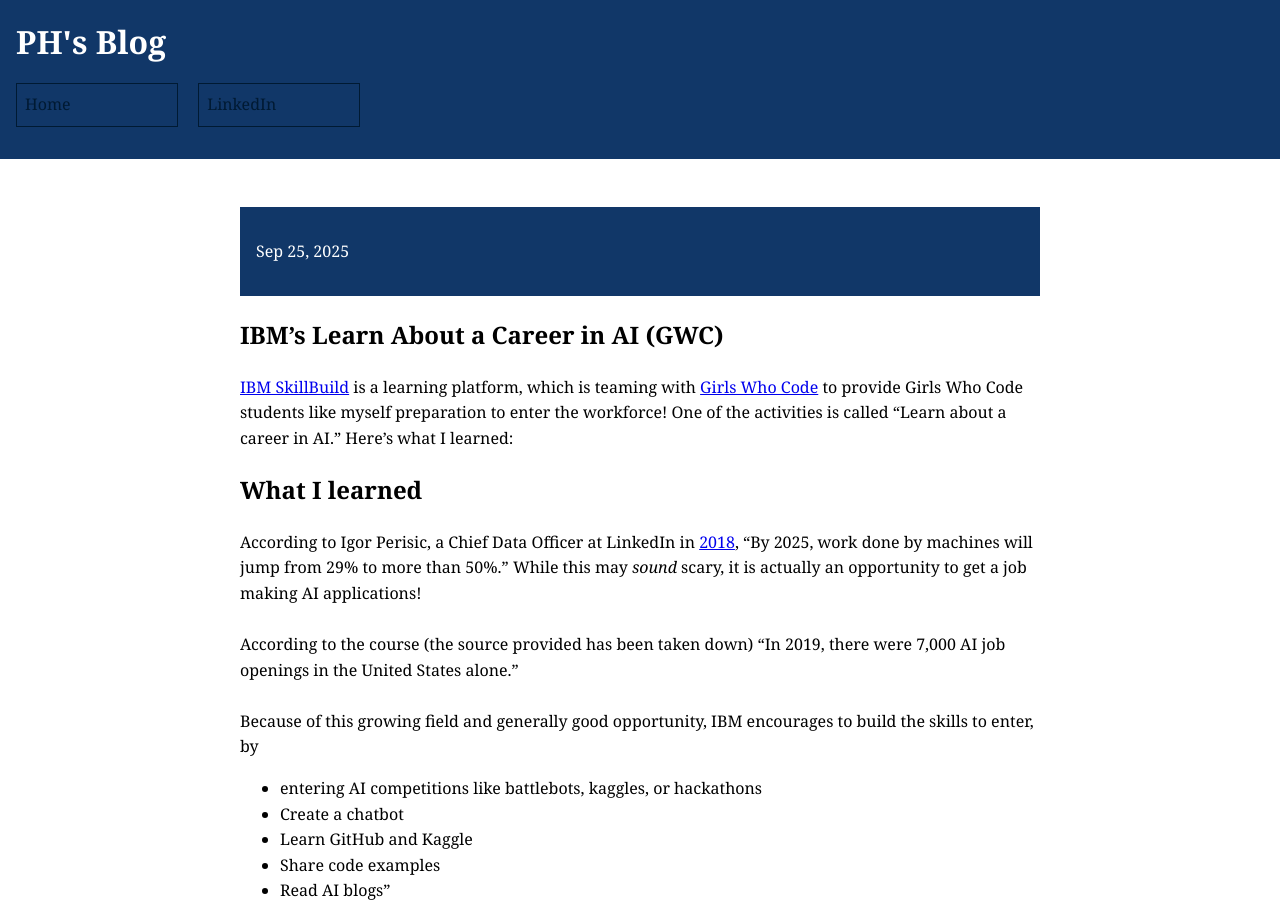
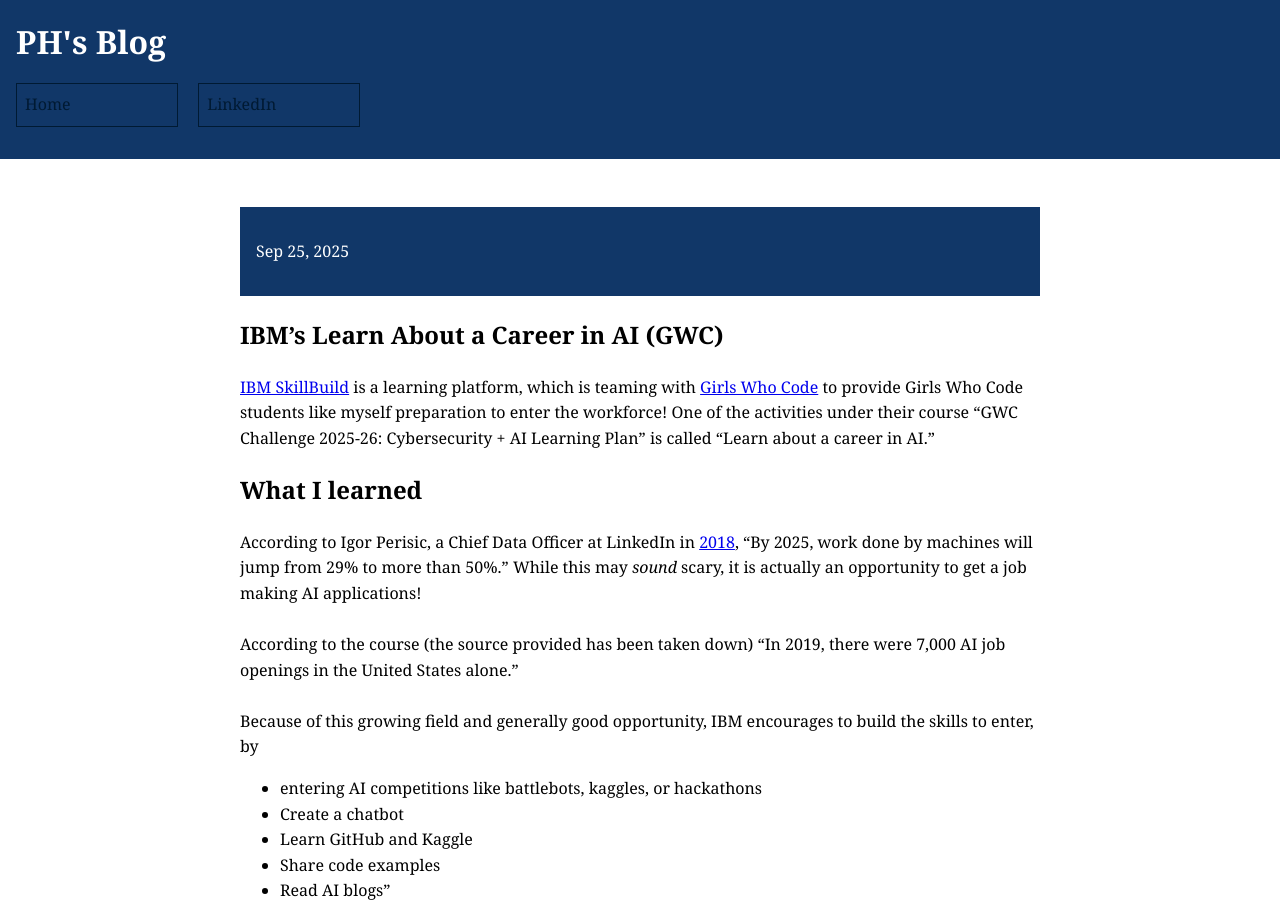
Before and after one commit to CaptainSapphire/PH-s-Blog, a Jekyll site: the page built from _posts/2025-09-25-IBM Learn about a career with AI Girls Who Code.md, in a window 1280 px wide and 900 px high. Built offline with Jekyll 4.4.1, drawn with Linux system fonts in a browser that asks for light colours.

Commit message:
Update 2025-09-25-IBM Learn about a career with AI Girls Who Code.md

```diff
--- a/_posts/2025-09-25-IBM Learn about a career with AI Girls Who Code.md
+++ b/_posts/2025-09-25-IBM Learn about a career with AI Girls Who Code.md
@@ -6,7 +6,7 @@
 ---
 
 # IBM's Learn About a Career in AI (GWC)
-[IBM SkillBuild](https://skillsbuild.org/) is a learning platform, which is teaming with [Girls Who Code](https://girlswhocode.com/) to provide Girls Who Code students like myself preparation to enter the workforce! One of the activities is called "Learn about a career in AI." Here's what I learned:
+[IBM SkillBuild](https://skillsbuild.org/) is a learning platform, which is teaming with [Girls Who Code](https://girlswhocode.com/) to provide Girls Who Code students like myself preparation to enter the workforce! One of the activities under their course "GWC Challenge 2025-26: Cybersecurity + AI Learning Plan" is called "Learn about a career in AI."
 
 ## What I learned
 According to Igor Perisic, a Chief Data Officer at LinkedIn in [2018](https://www.weforum.org/agenda/2018/09/artificial-intelligence-shaking-up-job-market/), "By 2025, work done by machines will jump from 29% to more than 50%." While this may *sound* scary, it is actually an opportunity to get a job making AI applications! <br><br>
```
